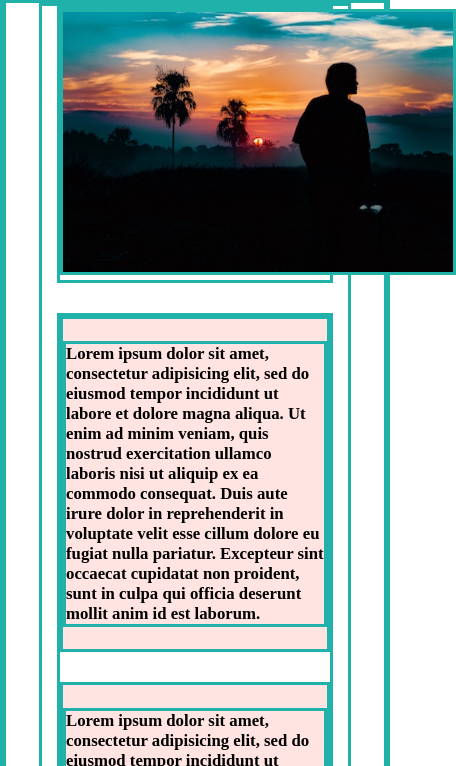
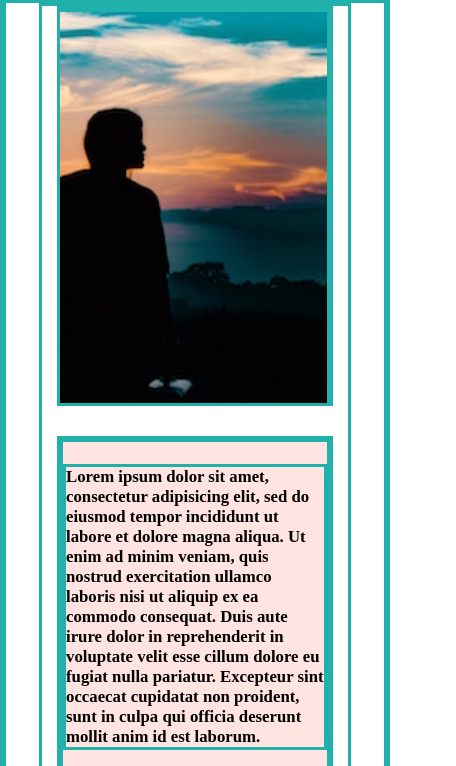
Before and after one commit to gearjosh/fluid-images-with-webpack, a website built with webpack: page src/index.html in a window 390 px wide. Shown: the part 78-844 px from the top of the page, 456 px wide, since content can reach past the window. Built offline with nearby package versions, Linux system fonts and the light colour scheme.

Commit message:
add fluid images

```diff
--- a/src/sass/styles.scss
+++ b/src/sass/styles.scss
@@ -55,11 +55,32 @@ body {
   width: 24%;
 }
 
+.image {
+  flex-shrink: 0;
+}
+
+.image-container {
+  height: 600px;
+  overflow: hidden;
+  display: flex;
+  flex-direction: column;
+  align-items: center;
+  img {
+    width: 100%;
+  }
+}
+
+
+
 /* TABLET RULES */
 
 /*landscape*/
 
 @media screen and (max-width: 1250px) {
+  .image-container img {
+    width: 952px;
+  }
+
   .header h1 {
     font-size: calc(5rem);
     margin: 0 auto;
@@ -84,6 +105,14 @@ body {
 /*portrait*/
 
 @media screen and (max-width: 950px) {
+  .image-container {
+    height: 500px;
+    align-items: flex-end;
+    img {
+      width: 850px;
+    }
+  }
+
   .content-big {
     background-color: lavenderBlush;
   }
@@ -103,6 +132,15 @@ body {
 /* MOBILE RULES */
 
 @media screen and (max-width: 550px) {
+  .image-container {
+    align-items: flex-end;
+    height: 400px;
+    img {
+      width: 750px;
+    }
+  }
+
+
   .header {
     height: 75px;
   }
```
